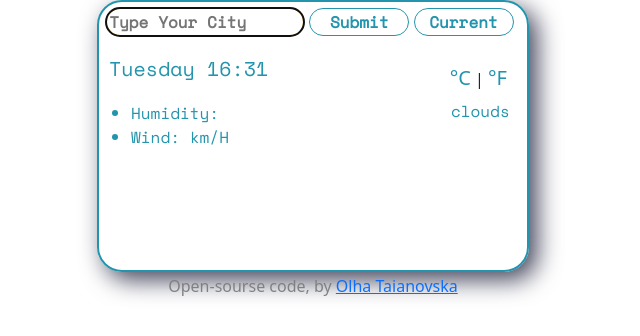
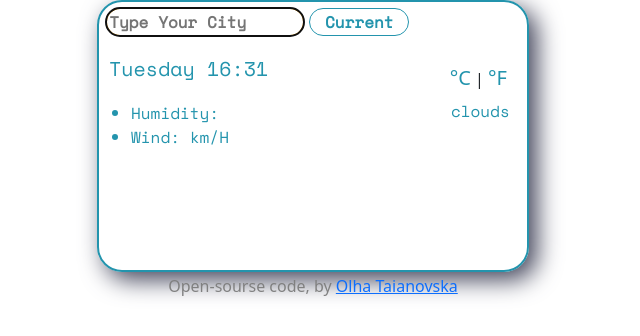
Before and after one commit to pimppilambo/my-weather-app, a plain HTML site: page index.html in a window 1280 px wide. Shown: the whole page, without its empty margins (327-967 px from the left). Drawn offline with nearby package versions, Linux system fonts and the light colour scheme.

Commit message:
removed button

```diff
--- a/index.html
+++ b/index.html
@@ -32,7 +32,7 @@
           autofocus="on"
         />
 
-        <input type="button" value="Submit" id="button" />
+        <!-- <input type="button" value="Submit" id="button" /> -->
         <input type="button" value="Current" id="location" />
       </form>
       <h1 id="city"></h1>
```
